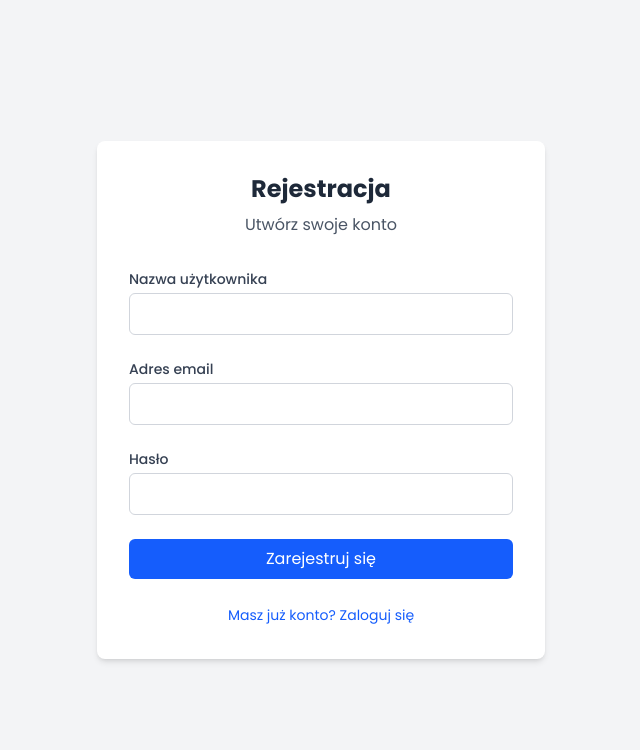
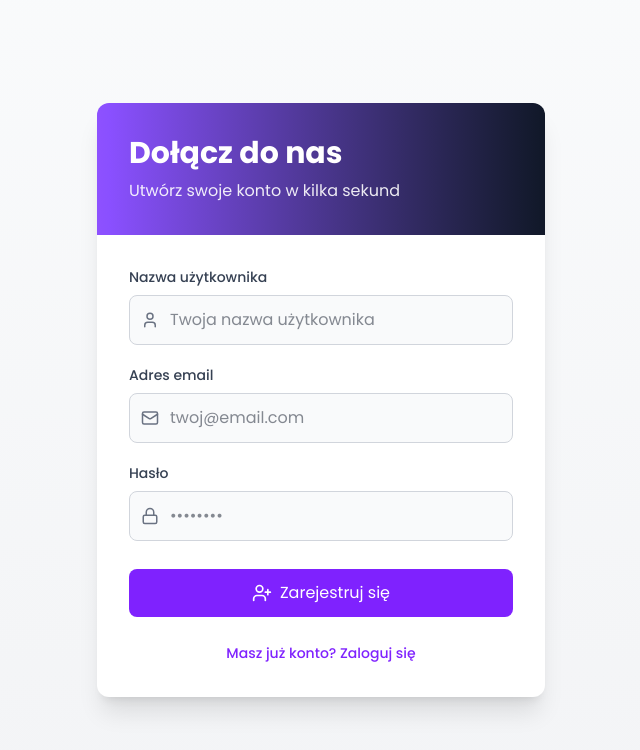
Before and after one commit to reavz7/FootballPlanner, a React (Vite) app in the folder client/: page /auth in a window 1280 px wide. Both pictures are taken after a click on the button "Nie masz konta? Zarejestruj się". Shown: the top 750 px of the page, without its empty margins (319-959 px from the left). Built offline with nearby package versions, Linux system fonts and the light colour scheme; a web font is replaced by a local one.

Commit message:
Refactor AuthForm and Profile components: update styles, improve form handling, and enhance user experience with better UI elements and error handling.

```diff
--- a/client/src/pages/AuthForm.jsx
+++ b/client/src/pages/AuthForm.jsx
@@ -1,86 +1,94 @@
-import { useState } from 'react';
-import { useNavigate } from 'react-router-dom';
-import { registerUser, loginUser } from '../services/api';
+"use client"
+
+import { useState } from 'react'
+import { useNavigate } from 'react-router-dom'
+import { registerUser, loginUser } from '../services/api'
+import { Mail, Lock, User, Loader2, LogIn, UserPlus } from 'lucide-react'
 
 export default function AuthForm() {
-  const [isLogin, setIsLogin] = useState(true);
+  const [isLogin, setIsLogin] = useState(true)
   const [formData, setFormData] = useState({
     username: '',
     email: '',
     password: '',
-  });
-  const [error, setError] = useState('');
-  const [loading, setLoading] = useState(false);
-  const navigate = useNavigate();
+  })
+  const [error, setError] = useState('')
+  const [loading, setLoading] = useState(false)
+  const navigate = useNavigate()
 
   const handleChange = (e) => {
-    const { name, value } = e.target;
-    setFormData({ ...formData, [name]: value });
-  };
+    const { name, value } = e.target
+    setFormData({ ...formData, [name]: value })
+  }
 
   const handleSubmit = async (e) => {
-    e.preventDefault();
-    setError('');
-    setLoading(true);
+    e.preventDefault()
+    setError('')
+    setLoading(true)
 
     try {
-      let response;
+      let response
 
       if (isLogin) {
         response = await loginUser({
           email: formData.email,
           password: formData.password
-        });
+        })
       } else {
         response = await registerUser({
           username: formData.username,
           email: formData.email,
           password: formData.password
-        });
+        })
       }
-      localStorage.setItem('authToken', response.token);
-
-      localStorage.setItem('user', JSON.stringify(response.user));
-
-      navigate('/');
+      localStorage.setItem('authToken', response.token)
+      localStorage.setItem('user', JSON.stringify(response.user))
+      navigate('/')
     } catch (error) {
-      setError(error.message);
+      setError(error.message)
     } finally {
-      setLoading(false);
+      setLoading(false)
     }
-  };
+  }
 
   const toggleForm = () => {
-    setIsLogin(!isLogin);
-    setError('');
-  };
+    setIsLogin(!isLogin)
+    setError('')
+  }
 
   return (
-    <div className="flex items-center justify-center min-h-screen bg-gray-100">
-      <div className="w-full max-w-md p-8 space-y-8 bg-white rounded-lg shadow-md">
-        <div className="text-center">
-          <h1 className="text-2xl font-bold text-gray-800">
-            {isLogin ? 'Logowanie' : 'Rejestracja'}
+    <div className="flex items-center justify-center min-h-screen bg-gradient-to-b from-gray-50 to-gray-100 p-4">
+      <div className="w-full max-w-md overflow-hidden bg-white rounded-xl shadow-xl">
+        {/* Header Section */}
+        <div className="p-8 bg-gradient-to-r from-violet-500 to-gray-900 text-white">
+          <h1 className="text-3xl font-bold">
+            {isLogin ? 'Witaj ponownie!' : 'Dołącz do nas'}
           </h1>
-          <p className="mt-2 text-gray-600">
+          <p className="mt-2 opacity-90">
             {isLogin
               ? 'Zaloguj się, aby kontynuować'
-              : 'Utwórz swoje konto'}
+              : 'Utwórz swoje konto w kilka sekund'}
           </p>
         </div>
 
+        {/* Form Section */}
+        <div className="p-8">
           {error && (
-          <div className="p-3 text-sm text-red-600 bg-red-100 rounded-md">
-            {error}
+            <div className="p-4 mb-6 text-sm text-red-700 bg-red-100 rounded-lg border-l-4 border-red-500 flex items-start">
+              <span className="font-medium">{error}</span>
             </div>
           )}
 
-        <form className="mt-8 space-y-6" onSubmit={handleSubmit}>
+          <form className="space-y-5" onSubmit={handleSubmit}>
             {!isLogin && (
-            <div>
+              <div className="space-y-2">
                 <label htmlFor="username" className="block text-sm font-medium text-gray-700">
                   Nazwa użytkownika
                 </label>
+                <div className="relative">
+                  <div className="absolute inset-y-0 left-0 flex items-center pl-3 pointer-events-none text-gray-500">
+                    <User size={18} />
+                  </div>
                   <input
                     id="username"
                     name="username"
@@ -88,15 +96,21 @@ export default function AuthForm() {
                     required={!isLogin}
                     value={formData.username}
                     onChange={handleChange}
-                className="w-full px-3 py-2 mt-1 border border-gray-300 rounded-md focus:outline-none focus:ring-2 focus:ring-blue-500"
+                    className="w-full pl-10 pr-4 py-3 text-gray-900 bg-gray-50 border border-gray-300 rounded-lg focus:outline-none focus:ring-2 focus:ring-emerald-500 focus:border-emerald-500"
+                    placeholder="Twoja nazwa użytkownika"
                   />
+                </div>
               </div>
             )}
 
-          <div>
+            <div className="space-y-2">
               <label htmlFor="email" className="block text-sm font-medium text-gray-700">
                 Adres email
               </label>
+              <div className="relative">
+                <div className="absolute inset-y-0 left-0 flex items-center pl-3 pointer-events-none text-gray-500">
+                  <Mail size={18} />
+                </div>
                 <input
                   id="email"
                   name="email"
@@ -104,14 +118,20 @@ export default function AuthForm() {
                   required
                   value={formData.email}
                   onChange={handleChange}
-              className="w-full px-3 py-2 mt-1 border border-gray-300 rounded-md focus:outline-none focus:ring-2 focus:ring-blue-500"
+                  className="w-full pl-10 pr-4 py-3 text-gray-900 bg-gray-50 border border-gray-300 rounded-lg focus:outline-none focus:ring-2 focus:ring-emerald-500 focus:border-emerald-500"
+                  placeholder="twoj@email.com"
                 />
               </div>
+            </div>
 
-          <div>
+            <div className="space-y-2">
               <label htmlFor="password" className="block text-sm font-medium text-gray-700">
                 Hasło
               </label>
+              <div className="relative">
+                <div className="absolute inset-y-0 left-0 flex items-center pl-3 pointer-events-none text-gray-500">
+                  <Lock size={18} />
+                </div>
                 <input
                   id="password"
                   name="password"
@@ -119,39 +139,51 @@ export default function AuthForm() {
                   required
                   value={formData.password}
                   onChange={handleChange}
-              className="w-full px-3 py-2 mt-1 border border-gray-300 rounded-md focus:outline-none focus:ring-2 focus:ring-blue-500"
+                  className="w-full pl-10 pr-4 py-3 text-gray-900 bg-gray-50 border border-gray-300 rounded-lg focus:outline-none focus:ring-2 focus:ring-emerald-500 focus:border-emerald-500"
+                  placeholder="••••••••"
                 />
               </div>
+            </div>
 
-          <div>
+            <div className="pt-2">
               <button
                 type="submit"
                 disabled={loading}
-              className="w-full px-4 py-2 text-white bg-blue-600 rounded-md hover:bg-blue-700 focus:outline-none focus:ring-2 focus:ring-blue-500 focus:ring-offset-2 disabled:opacity-50"
+                className="w-full px-4 py-3 text-white bg-violet-600 rounded-lg hover:bg-violet-700 focus:outline-none focus:ring-2 focus:ring-emerald-500 focus:ring-offset-2 disabled:opacity-70 transition-colors duration-200 flex items-center justify-center"
               >
                 {loading ? (
+                  <>
+                    <Loader2 size={20} className="mr-2 animate-spin" />
                     <span>Proszę czekać...</span>
+                  </>
                 ) : isLogin ? (
-                'Zaloguj się'
+                  <>
+                    <LogIn size={20} className="mr-2" />
+                    <span>Zaloguj się</span>
+                  </>
                 ) : (
-                'Zarejestruj się'
+                  <>
+                    <UserPlus size={20} className="mr-2" />
+                    <span>Zarejestruj się</span>
+                  </>
                 )}
               </button>
             </div>
+          </form>
 
-          <div className="text-center">
+          <div className="mt-6 text-center">
             <button
               type="button"
               onClick={toggleForm}
-              className="text-sm text-blue-600 hover:text-blue-800"
+              className="text-sm text-violet-600 hover:text-violet-800 font-medium transition-colors duration-200"
             >
               {isLogin
                 ? 'Nie masz konta? Zarejestruj się'
                 : 'Masz już konto? Zaloguj się'}
             </button>
           </div>
-        </form>
         </div>
       </div>
-  );
+    </div>
+  )
 }
```
Also changed, not shown: client/src/pages/Profile.jsx (+13 -13 lines). Lines whose indentation alone changed are shown as unchanged.
